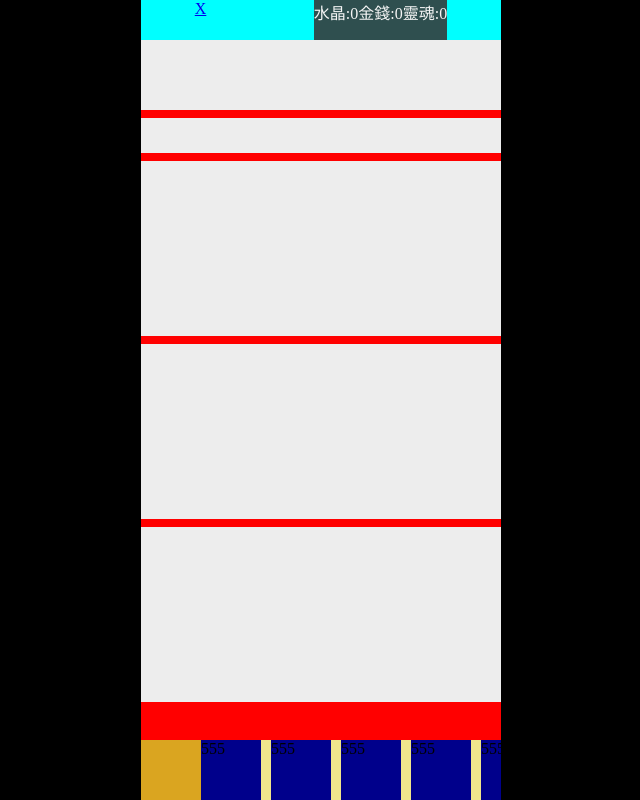
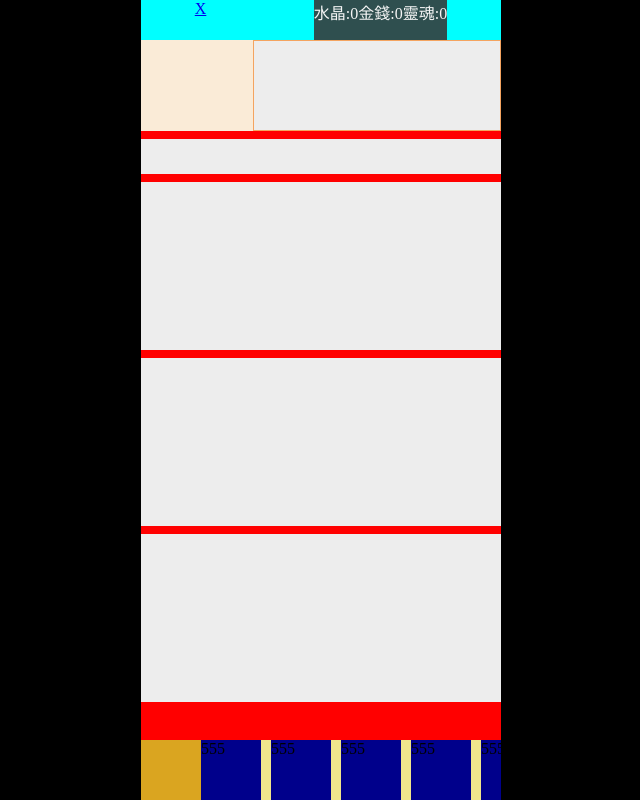
Before and after one commit to cifong/my-app, a React (Create React App) app: page /jobs in a window 1280 px wide. Shown: the whole page, without its empty margins (319-959 px from the left). Built offline with nearby package versions, Linux system fonts and the light colour scheme.

Commit message:
jobs header stucture draft

```diff
--- a/src/assets/App.css
+++ b/src/assets/App.css
@@ -291,8 +291,20 @@
 }
 .jobs-details-header {
     width: 100%;
-    height: 10%;
+    height: 13%;
     background-color: #ededed;
+    display: flex;
+}
+.jobs-details-headder-icon {
+    height: 100%;
+    width: 31%;
+    background-color: antiquewhite;
+}
+.jobs-details-header-info {
+    height: 100%;
+    width: 69%;
+    box-sizing: border-box;
+    border: 1px solid sandybrown;
 }
 .jobs-details-value {
     width: 100%;
@@ -301,16 +313,16 @@
 }
 .jobs-details-passiveskill {
     width: 100%;
-    height: 25%;
+    height: 24%;
     background-color: #ededed;
 }
 .jobs-details-ablity {
     width: 100%;
-    height: 25%;
+    height: 24%;
     background-color: #ededed;
 }
 .jobs-details-ablities {
     width: 100%;
-    height: 25%;
+    height: 24%;
     background-color: #ededed;
 }
--- a/src/pages/jobs/jobs.js
+++ b/src/pages/jobs/jobs.js
@@ -17,7 +17,10 @@ export default function Jobs(props) {
                 />
             </div>
             <div className="jobs-details">
-                <div className="jobs-details-header"></div>
+                <div className="jobs-details-header">
+                    <div className="jobs-details-headder-icon"></div>
+                    <div className="jobs-details-header-info"></div>
+                </div>
                 <div className="jobs-details-value"></div>
                 <div className="jobs-details-passiveskill"></div>
                 <div className="jobs-details-ablity"></div>
```
